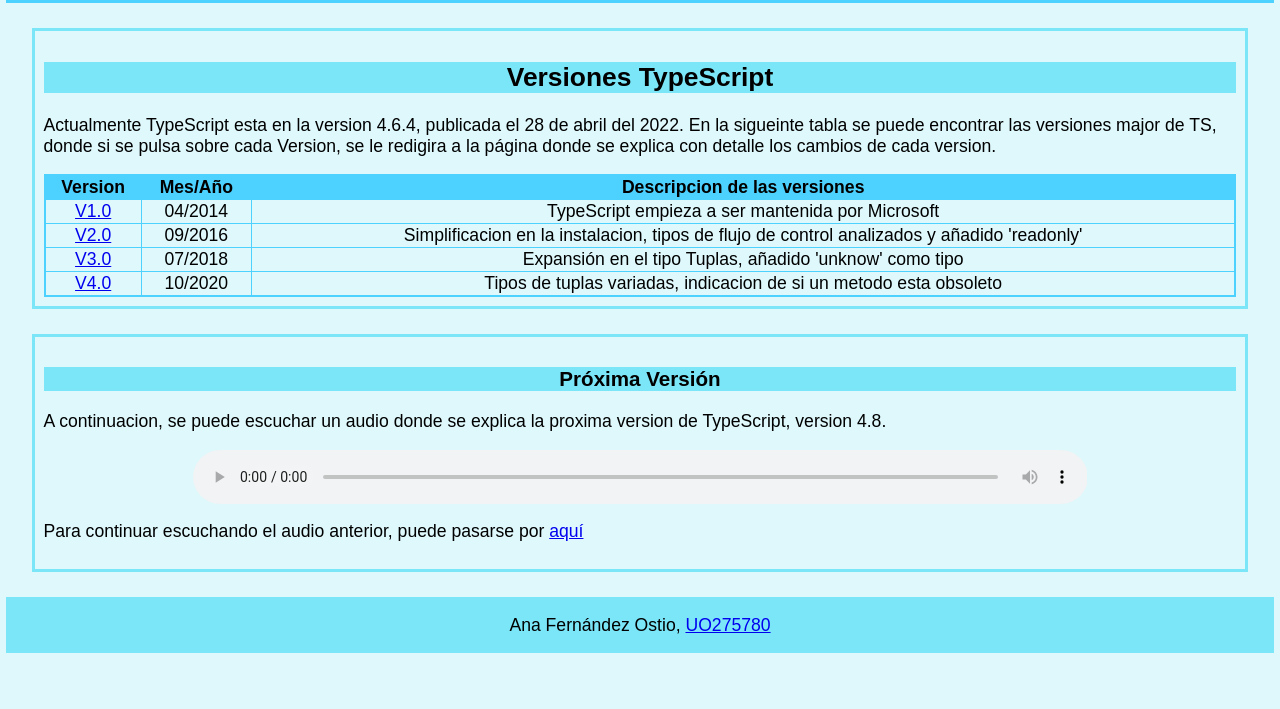
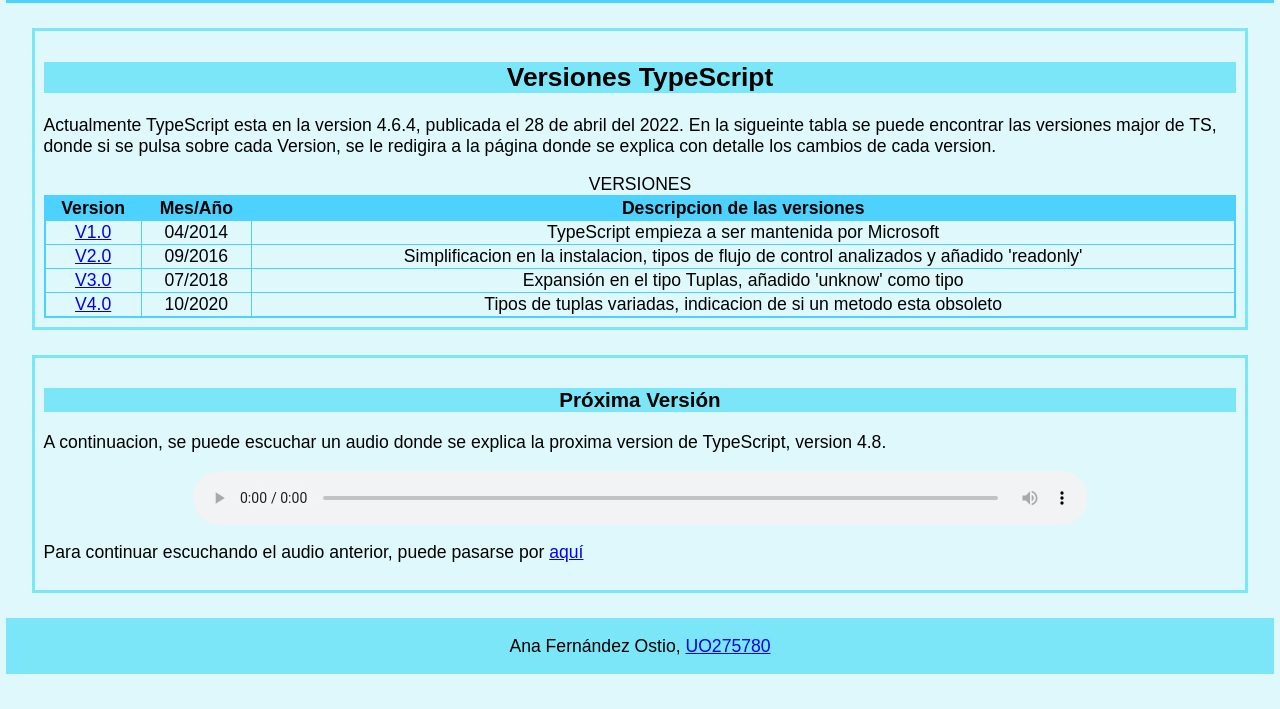
Before and after one commit to AnaOstio/SEW, a plain HTML site: page versiones.html in a window 1280 px wide. Shown: the part 91-800 px from the top of the page. Drawn offline with Linux system fonts and the light colour scheme.

Commit message:
Add files via upload

```diff
--- a/versiones.html
+++ b/versiones.html
@@ -40,6 +40,8 @@
                 <!--TEXTO-->
                 <p>Actualmente TypeScript esta en la version 4.6.4, publicada el 28 de abril del 2022. En la sigueinte tabla se puede encontrar las versiones major de TS, donde si se pulsa sobre cada Version, se le redigira a la página donde se explica con detalle los cambios de cada version.</p>
                 <table>
+                    <caption>VERSIONES</caption>
+                    <tbody>
                         <tr>
                             <th>Version</th>
                             <th>Mes/Año</th>
@@ -65,6 +67,7 @@
                             <td>10/2020</td>
                             <td>Tipos de tuplas variadas, indicacion de si un metodo esta obsoleto </td>
                         </tr>
+                    </tbody>
                 </table>
             </section>
             <section>
```
Lines whose indentation alone changed are shown as unchanged.
